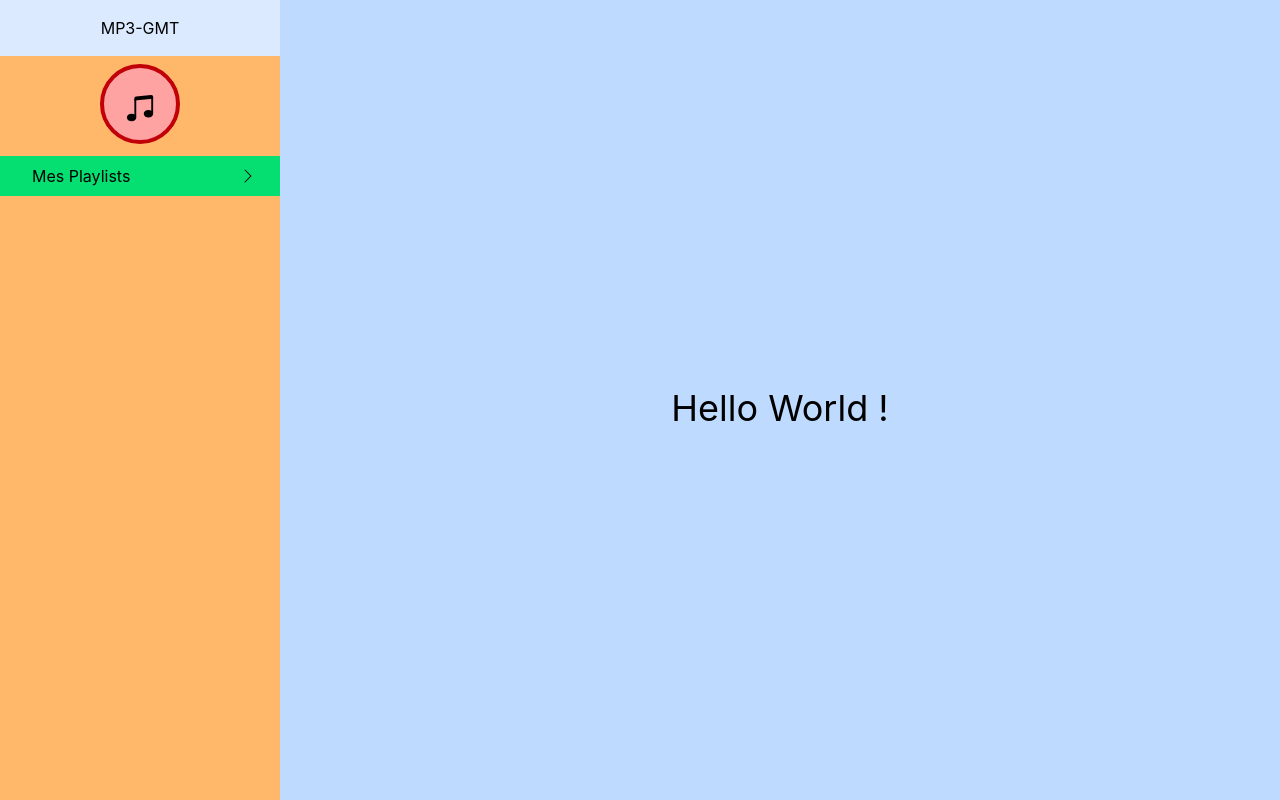
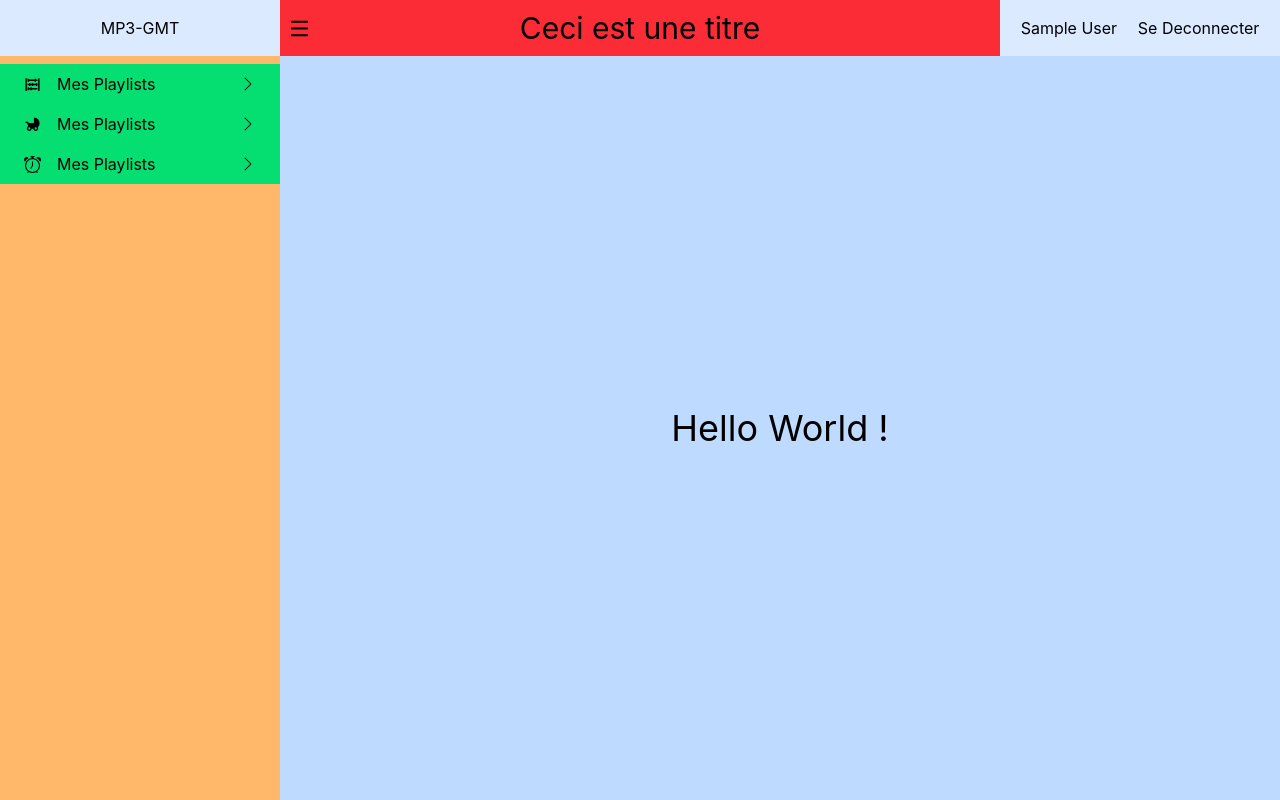
Before and after one commit to Mihary-Mandresy/MP3-GMT-Fronted, a React (Vite) app: page / in a window 1280 px wide. Built offline with nearby package versions, Linux system fonts and the light colour scheme; sample sign-in values are in the browser's storage.

Commit message:
feat: menu collapse

```diff
--- a/src/assets/styles/index.scss
+++ b/src/assets/styles/index.scss
@@ -1,3 +1,5 @@
+@use "./layout.scss";
+
 body {
     overflow-x: hidden;
     overflow-y: hidden;
--- /dev/null
+++ b/src/assets/styles/layout.scss
@@ -0,0 +1,42 @@
+#menu {
+    #menu-header {
+        display: flex;
+        align-items: center;
+        justify-content: center;
+    }
+
+    &.menu-collapse {
+        #menu-header {
+            height: 60px;
+            width: 60px;
+
+            h1 {
+                font-size: 20px;
+            }
+        }
+    }
+
+    .mi-collapse {
+        transition: .3s background-color;
+        &:hover {
+            background-color: red;
+            transition: .3s background-color;
+
+            .items {
+                visibility: visible;
+                top: 0;
+                right: 0;
+                transform: translateX(100%);
+                width: 210px;
+                border-top-right-radius: 5px;
+                border-bottom-right-radius: 5px;
+                overflow: hidden;
+            }
+        }
+
+        .items {
+            position: absolute;
+            visibility: hidden;
+        }
+    }
+}
--- a/src/components/layouts/Body.tsx
+++ b/src/components/layouts/Body.tsx
@@ -1,11 +1,16 @@
 import { Outlet } from "react-router-dom";
+import { useCollapseContext } from "../../contexts/CollapseContext";
 
 export function Body() {
-    return <div className="h-screen pt-14 bg-blue-200 p-10" style={{
-        zIndex: 100,
-        width: "calc(100% - 280px",
-        marginLeft: "280px"
-    }}>
+
+    const { isCollapsed } = useCollapseContext();
+
+    return <div
+        className="h-screen pt-14 bg-blue-200" style={{
+            width: isCollapsed ? "calc(100% - 80px)" : "calc(100% - 280px)",
+            transition: ".3s width",
+        }}
+    >
         <Outlet />
     </div>
 }
--- a/src/components/layouts/Header.tsx
+++ b/src/components/layouts/Header.tsx
@@ -1,11 +1,13 @@
 import { useNavigate } from "react-router-dom";
 import { logout } from "../../services/AuthService";
 import { useAuthContext } from "../../contexts/AuthContext";
+import { Menu } from "lucide-react"
+import { useCollapseContext } from "../../contexts/CollapseContext";
 
 export default function Header() {
 
     const navigate = useNavigate();
-    const { auth  } = useAuthContext()!;
+    const { auth } = useAuthContext()!;
 
     const handleLogout = async () => {
         const rep = await logout();
@@ -13,13 +15,25 @@ export default function Header() {
             navigate("/login")
         }
     }
+
+    const { toggleCollapse, isCollapsed } = useCollapseContext();
+
     return <div className="flex w-full fixed top-0 h-14 bg-red-500 z-10">
-        <div className="h-full w-70 flex bg-blue-100 items-center justify-center">
+        <div className="h-full w-70 flex bg-blue-100 items-center justify-center" style={{
+            width: isCollapsed ? "80px" : "280px",
+            transition: ".3s width"
+        }}>
             <h1 className="">MP3-GMT</h1>
         </div>
-        <div className="h-full flex items-center justify-center" style={{
-            width: "calc(100% - 560px)"
+        <div className="h-full flex items-center justify-center relative" style={{
+            width: isCollapsed ? "calc(100% - 360px)" : "calc(100% - 560px)",
+            transition: ".3s width"
         }}>
+            <button id="collapse" className="absolute left-2 text-md cursor-pointer" onClick={() => {
+                toggleCollapse();
+            }}>
+                <Menu size={23} />
+            </button>
             <h1 className="text-3xl">Ceci est une titre</h1>
         </div>
         <div className="h-full w-70 bg-blue-100 flex items-center justify-evenly">
--- a/src/components/layouts/menu/Menu.tsx
+++ b/src/components/layouts/menu/Menu.tsx
@@ -1,9 +1,11 @@
-import { BsMusicNoteBeamed } from "react-icons/bs";
+import { BsAlarm, BsMusicNoteBeamed } from "react-icons/bs";
 import { MenuItem } from "./MenuItem";
-import type { ReactElement } from "react";
+import { useCollapseContext } from "../../../contexts/CollapseContext";
+import type { IconType } from "react-icons";
+import { BiAbacus, BiSolidBabyCarriage } from "react-icons/bi";
 
 export type MenuItemProps = {
-    icon?: ReactElement
+    Icon?: IconType
     path: string,
     title: string,
     titleHeader?: string,
@@ -12,9 +14,33 @@ export type MenuItemProps = {
 
 export default function Menu() {
 
+    const { isCollapsed } = useCollapseContext();
+
     const allMenu: MenuItemProps[] = [
         {
-            path: "", title: "Mes Playlists", children: [
+            path: "", Icon: BiAbacus, title: "Mes Playlists", children: [
+                {
+                    path: "", title: "Mes Playlists", children: [
+                        { path: "", title: "Mes Playlists" },
+                        { path: "", title: "Mes Playlists" }
+                    ]
+                },
+                { path: "", title: "Mes Playlists" },
+            ]
+        },
+        {
+            path: "", Icon: BiSolidBabyCarriage, title: "Mes Playlists", children: [
+                {
+                    path: "", title: "Mes Playlists", children: [
+                        { path: "", title: "Mes Playlists" },
+                        { path: "", title: "Mes Playlists" }
+                    ]
+                },
+                { path: "", title: "Mes Playlists" },
+            ]
+        },
+        {
+            path: "", Icon: BsAlarm, title: "Mes Playlists", children: [
                 {
                     path: "", title: "Mes Playlists", children: [
                         { path: "", title: "Mes Playlists" },
@@ -26,14 +52,17 @@ export default function Menu() {
         }
     ]
 
-    return <div className="fixed left-0 top-0 w-70 bg-orange-300 h-screen pt-16">
-        <div className="mb-3">
-            <div className="h-20 w-20 rounded-full mx-auto bg-red-300 border-4 border-red-700">
+    return <div id="menu" className={`left-0 top-0 bg-orange-300 h-screen pt-16 ${isCollapsed ? "menu-collapse" : ""}`} style={{
+        width: isCollapsed ? "80px" : "280px",
+        transition: ".3s width"
+    }}>
+        {/* <div className="mb-3">
+            <div id="menu-header" className={`h-20 w-20 rounded-full mx-auto bg-red-300 border-4 border-red-700`}>
                 <h1 className="text-3xl flex items-center justify-center h-20">
                     <BsMusicNoteBeamed />
                 </h1>
             </div>
-        </div>
-        {allMenu.map(menu => <MenuItem {...menu} />)}
+        </div> */}
+        {allMenu.map(menu => <MenuItem {...menu} collapse={isCollapsed} />)}
     </div>
 }
--- a/src/components/layouts/menu/MenuItem.tsx
+++ b/src/components/layouts/menu/MenuItem.tsx
@@ -3,17 +3,40 @@ import type { MenuItemProps } from "./Menu"
 import { AnimatePresence, motion } from "framer-motion";
 import { NavLink } from "react-router-dom";
 import { useRef, useState } from "react";
-import { BsChevronRight } from "react-icons/bs";
+import { BsChevronRight, BsMenuApp } from "react-icons/bs";
 
-export const MenuItem: React.FC<MenuItemProps> = ({ path, title, icon, children }) => {
+export const MenuItem: React.FC<MenuItemProps & {
+    collapse: boolean
+}> = ({ path, title, Icon, children, collapse }) => {
+    return collapse ?
+        <MenuItemCollapse
+            path={path}
+            title={title}
+            Icon={Icon}
+            children={children}
+        /> :
+        <MenuItemFull
+            path={path}
+            title={title}
+            Icon={Icon}
+            children={children}
+        />;
+
+}
+
+const MenuItemFull: React.FC<MenuItemProps> = ({ path, title, Icon, children }) => {
     const [open, setOpen] = useState<boolean>(false);
     const hasChild = useRef<boolean>(Boolean(children));
 
-    return <motion.div className="pl-8 bg-green-400">
+    return <motion.div className="pl-6 bg-green-400">
         <div className="flex items-center py-2 relative" onClick={() => {
             setOpen(!open);
         }}>
-            {icon && icon}
+            <span className="mr-4" style={{
+                fontSize: "17px"
+            }}>
+                {Icon ? <Icon /> : <BsMenuApp />}
+            </span>
             <NavLink to={path}>{title}</NavLink>
             {hasChild.current && <motion.span
                 className="absolute right-6"
@@ -33,8 +56,32 @@ export const MenuItem: React.FC<MenuItemProps> = ({ path, title, icon, children
                     height: 0
                 }}
             >
-                {children?.map(menu => <MenuItem {...menu} />)}
+                {children?.map(menu => <MenuItem {...menu} collapse={false} />)}
             </motion.div>}
         </AnimatePresence>}
     </motion.div>
 }
+
+function MenuItemCollapse({ path, Icon, children }: MenuItemProps) {
+    const hasChild = useRef<boolean>(Boolean(children));
+    return <motion.div className="p-4 mi-collapse relative">
+        <NavLink className="flex items-center justify-center" to={path}>
+            <span style={{
+                fontSize: "30px"
+            }}>
+                {Icon ? <Icon /> : <BsMenuApp />}
+            </span>
+        </NavLink>
+
+        {hasChild && <div className="items">
+            {children?.map(menu => <MenuItem
+                path={menu.path}
+                title={menu.title}
+                Icon={menu.Icon}
+                children={menu.children}
+                collapse={false}
+            />)}
+        </div>}
+
+    </motion.div>
+}
```
